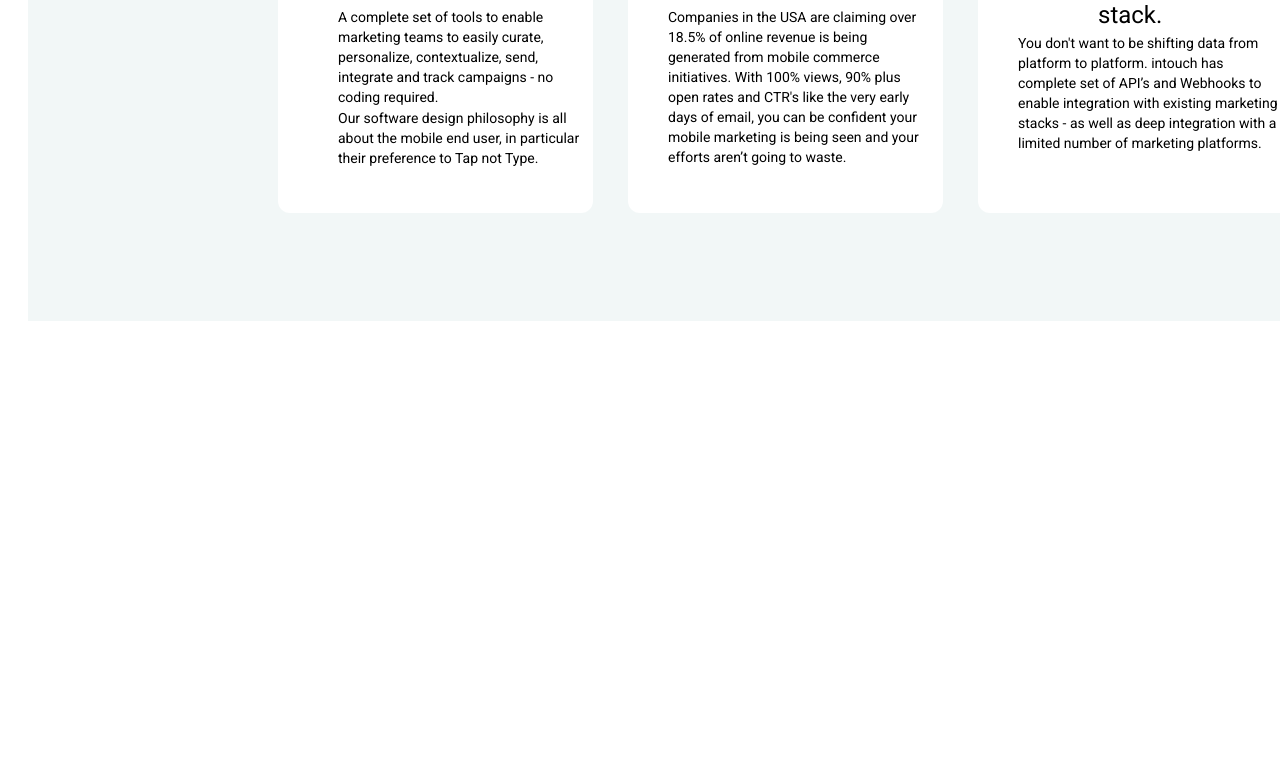
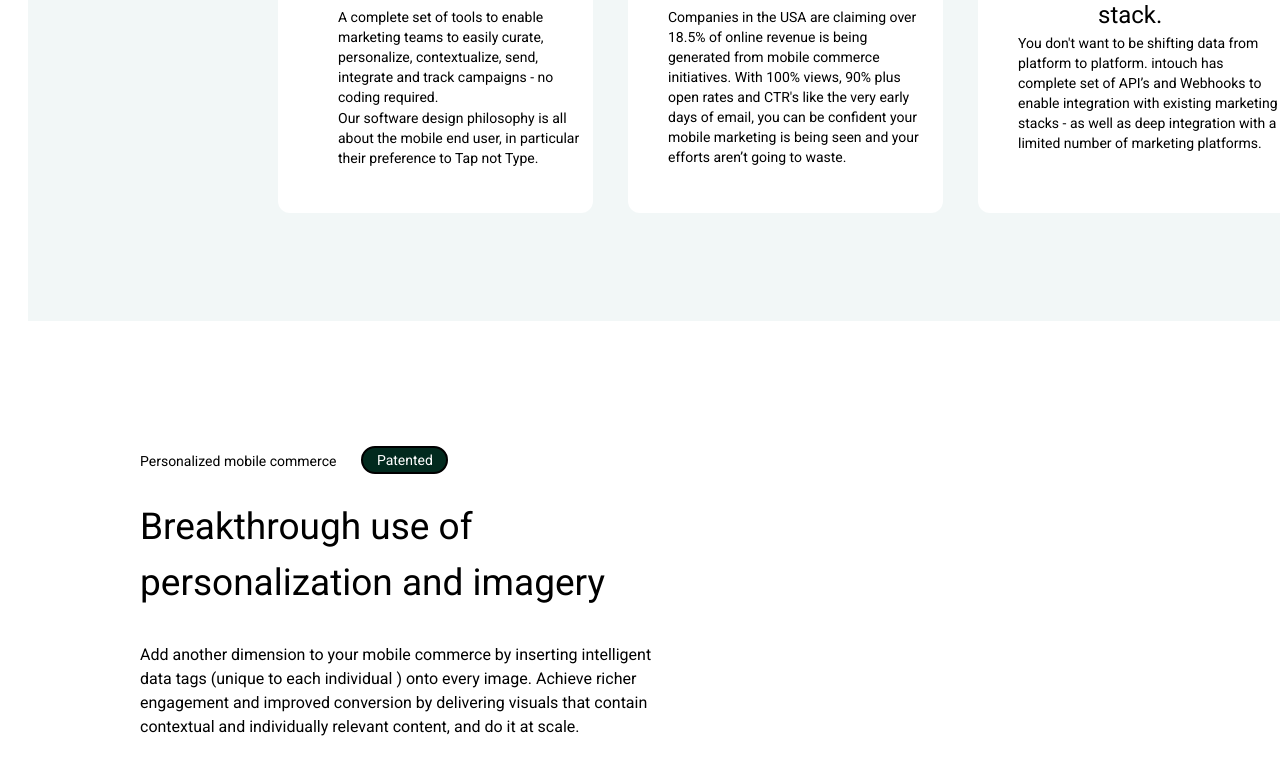
Before and after one commit to umarovl7/pproject, a plain HTML site: page index.html in a window 1280 px wide. Shown: the part 1608-2367 px from the top of the page. Before the commit the page ends 1929 px from the top, so only its background shows below. Drawn offline with nearby package versions, Linux system fonts and the light colour scheme; files that its build step writes are made by us from their sources.

Commit message:
personalization

```diff
--- a/index.html
+++ b/index.html
@@ -48,7 +48,7 @@
 
 
             </div>
-            <div class="mt-[40px] ml-[4rem]">
+            <div class="mt-[40px] ml-[4rem] ">
                 <img src="/assets/icons/mobile.svg" alt="lm">
             </div>
 
@@ -77,7 +77,7 @@
                         <h1 class="ml-[100px] pt-[250px] text-[24px] font-['Roboto']"> Easy to use</h1>
                         <h5 class="ml-[60px] mt-[10px] w-[232px] h-[91px] text-sm font-['Roboto']"> A complete set of
                             tools to enable marketing teams to easily curate, personalize, contextualize, send,
-                            integrate and track campaigns - no coding required.</h5>
+                            integrate and track campaigns - no <br> coding required.</h5>
                         <h6 class="ml-[60px] pt-[10px] w-[256px] h-[55px] text-sm font-['Roboto']"> Our software design
                             philosophy is all about the mobile end user, in particular their preference to Tap not Type.
                         </h6>
@@ -86,7 +86,7 @@
                         style="background-color:rgba(255, 255, 255, 1) ">
                         <h1 class="ml-[80px] pt-[250px] text-[24px] font-['Roboto']"> Revenue driving</h1>
                         <h5 class="ml-[40px] mt-[10px] w-[264px] h-[91px] text-sm font-['Roboto']"> Companies in the USA
-                            are claiming over 18.5% of online revenue is being generated from mobile commerce
+                            are claiming over <br> 18.5% of online revenue is being generated from mobile commerce
                             initiatives. With 100% views, 90% plus open rates and CTR's like the very early days of
                             email, you can be confident your mobile marketing is being seen and your efforts aren’t
                             going to waste.</h5>
@@ -104,6 +104,28 @@
                 </div>
             </div>
         </section>
+        <section class="w-full mt-[110px] ml-[120px]">
+            <div class="p-[20px] block">
+
+            <div class="flex gap-[25px]">
+             <h1 class="text-sm font-['Roboto'] font-normal text-['rgba(2, 42, 30, 1)']">
+                 Personalized mobile commerce
+             </h1>
+             <button class="w-[87px] mt-[-5px] h-[28px] rounded-[100px] border-2 border-black  text-white font-normal text-sm font-['Roboto']" style="background-color:rgba(2, 42, 30, 1)">
+                 Patented
+             </button>
+
+
+            </div>
+            <h5 class="mt-[25px] font-normal text-[37px] font-['Roboto'] text-['rgba(51, 51, 51, 1)']">
+             Breakthrough use of <br>  personalization and imagery
+            </h5>
+
+            <h6 class="text-base mt-[33px] font-normal font-['Roboto'] text-['rgba(51, 51, 51, 1)']">
+             Add another dimension to your mobile commerce by inserting intelligent <br> data tags (unique to each individual ) onto every image. Achieve richer <br> engagement and improved conversion by delivering visuals that contain <br> contextual and individually relevant content, and do it at scale.
+            </h6>
+            </div>
+         </section>
     </main>
 
     <footer>
```
